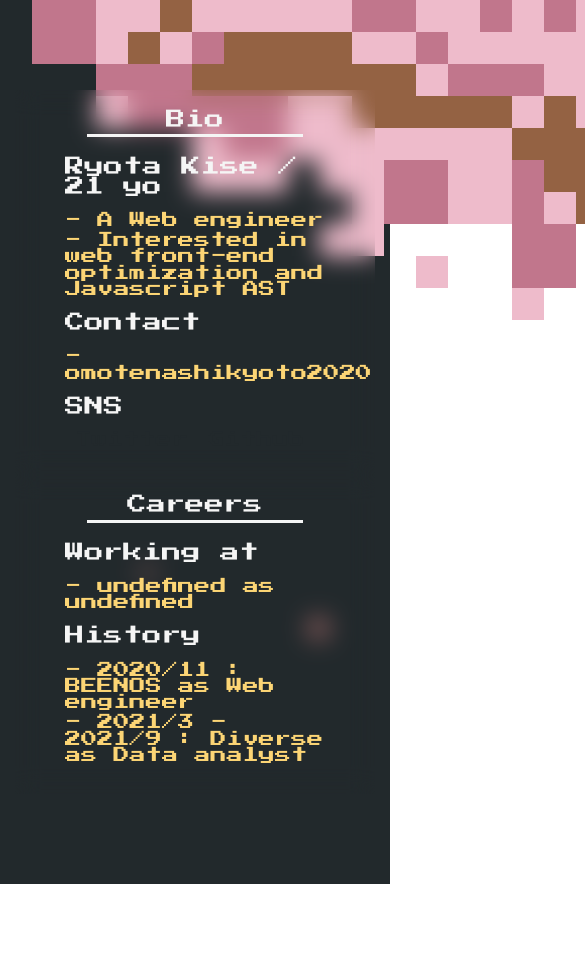
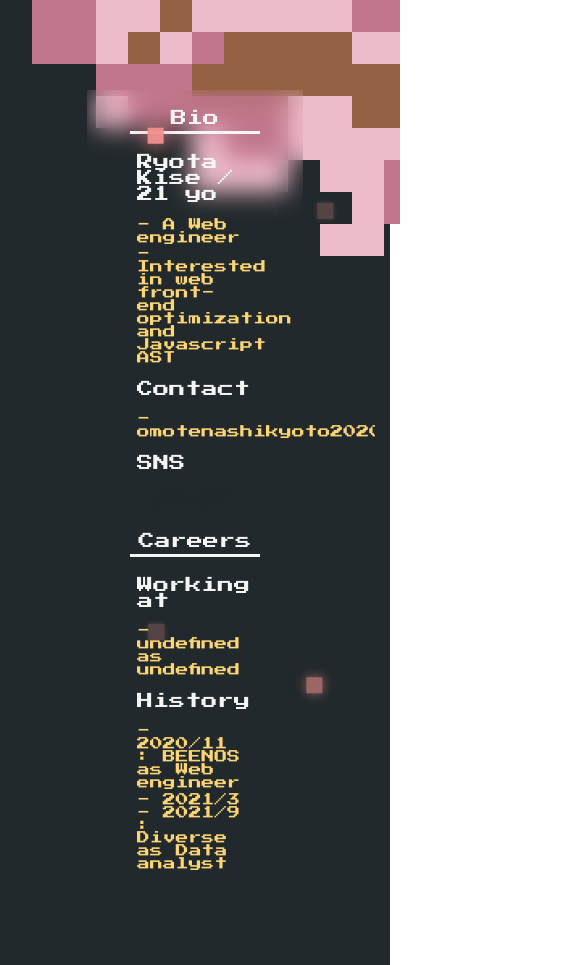
Before and after one commit to mmmommm/mmmommm.github.io, a Next.js app: page / in a window 390 px wide. Shown: the top 965 px of the page, 585 px wide, since content can reach past the window. Before the commit the page ends 884 px from the top, so only its background shows below. Built offline with nearby package versions, Linux system fonts and the light colour scheme.

Commit message:
fix responsive design

```diff
--- a/src/components/Background/Background.tsx
+++ b/src/components/Background/Background.tsx
@@ -1,6 +1,7 @@
 import * as React from 'react';
 import styled from 'styled-components';
 import { mediaQueries } from '../../utils/mediaQueries';
+import { maxWidth } from '../../variables';
 
 export interface Props {
   className?: string;
@@ -1043,12 +1044,17 @@ const DotLeft = styled.div`
   992px 1024px 0 transparent,
   1024px 1024px 0 transparent;
   }
-  }
 `
 
 const DotRight = styled.div`
   position: absolute;
-  left: 900px;
+  ${mediaQueries.laptop`
+    right: 100px;
+    top: -200px;
+  `}
+  ${mediaQueries.laptopL`
+    left: 400px;
+  `};
   &::after {
     content: "";
     position: absolute;
@@ -2087,37 +2093,9 @@ const DotRight = styled.div`
   }
 `
 
-// const Wood = styled.div`
-//   opacity: 1;
-//   position: absolute;
-//   right: 0;
-//   bottom: 0;
-//   height: 100%;
-//   width: 200px;
-//   background-color: #946243;
-
-//   ${mediaQueries.tablet`
-//     width: 50px;
-//   `};
-// `
-
-// const Root = styled.div`
-//   opacity: 1;
-//   position: absolute;
-//   background-color: #726250;
-//   height: 180px;
-//   width: 500px;
-//   right: 0;
-//   bottom: 0;
-//   clip-path: polygon(100% 25%, 100% 100%, 0 100%);
-//   ${mediaQueries.tablet`
-//     height: 70px;
-//     width: 300px;
-//   `};
-// `
-
 const Sakura = styled.div`
   position: relative;
+  max-width: ${maxWidth};
   width: 100%;
   height: 100%;
   z-index: 3;
--- a/src/components/Flame/Frame.tsx
+++ b/src/components/Flame/Frame.tsx
@@ -37,11 +37,9 @@ const Section = styled.section`
   flex: 0.5;
   text-align: center;
   max-size: 50%;
-  z-index: 10;
-
-  ${mediaQueries.pcSize`
-    max-width: 100%;
-  `};
+  ${mediaQueries.laptop`
+    max-width: 60%;
+  `}
 `;
 
 const SectionTitle = styled.h3`
@@ -56,14 +54,15 @@ const SectionBox = styled.div`
   margin: 0 50px;
 `;
 
+// Boxの中にアニメーションを入れないと画面の最大幅がずれる
 export const Flame: React.FC<Props> = ({ title, left, right }) => (
   <>
-    <div>
-      {[...Array(29)].map((_, i) => (
-        <Petal key={i} />
-      ))}
-    </div>
     <Box className="Hero">
+      <div>
+        {[...Array(29)].map((_, i) => (
+          <Petal key={i} />
+        ))}
+      </div>
       <Section>
         <SectionTitle>{left.title}</SectionTitle>
         <SectionBox className="transition">{left.children}</SectionBox>
--- a/src/globalStyle.ts
+++ b/src/globalStyle.ts
@@ -24,6 +24,9 @@ export const GlobalStyle = createGlobalStyle`
   h3 {
     font-size: 2.4rem;
     margin: 16px 0;
+    ${mediaQueries.laptop`
+      font-size: 2rem;
+    `}
   }
   h4 {
     font-size: 2.0rem;
@@ -32,6 +35,9 @@ export const GlobalStyle = createGlobalStyle`
   p, a {
     font-size: 2.0rem;
     font-weight: 100;
+    ${mediaQueries.laptop`
+      font-size: 1.6rem;
+    `}
   }
   p {
     margin: 12px 0;
--- a/src/utils/mediaQueries.ts
+++ b/src/utils/mediaQueries.ts
@@ -1,5 +1,5 @@
 import { css, Interpolation } from 'styled-components';
-import { smartphoneSize, tabletSize, pcSize } from '../variables';
+import { smartphoneSize, tabletSize, pcSize, laptop, laptopL, desktop } from '../variables';
 
 export const mediaQueryBuilder = (size: number) => (
   strings: TemplateStringsArray,
@@ -11,7 +11,10 @@ export const mediaQueryBuilder = (size: number) => (
 `;
 
 export const mediaQueries = {
+  smartphone: mediaQueryBuilder(smartphoneSize),
   tablet: mediaQueryBuilder(tabletSize),
-  smartphone: mediaQueryBuilder(smartphoneSize),
   pcSize: mediaQueryBuilder(pcSize),
+  laptop: mediaQueryBuilder(laptop),
+  laptopL: mediaQueryBuilder(laptopL),
+  desktop: mediaQueryBuilder(desktop),
 };
--- a/src/variables.ts
+++ b/src/variables.ts
@@ -3,8 +3,11 @@ export const whiteColor = '#f5f5f5';
 export const blackColor = '#22292c';
 export const sakuraColor = '#f0908d';
 
-export const maxWidth = 1005;
+export const maxWidth = 1440;
 
 export const smartphoneSize = 500;
 export const tabletSize = 650;
 export const pcSize = 900;
+export const laptop = 1024;
+export const laptopL = 1440;
+export const desktop = 2560;
```
Lines whose indentation alone changed are shown as unchanged.
